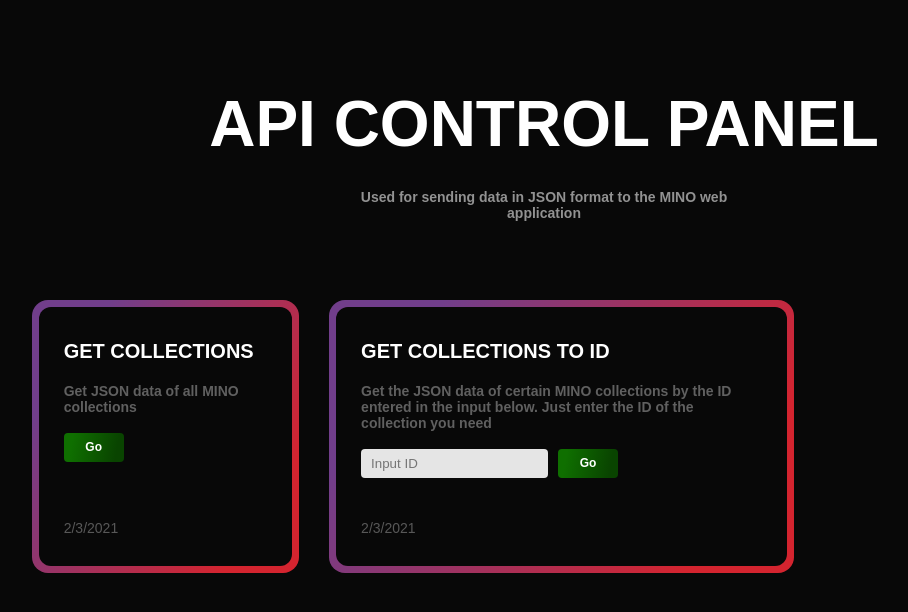
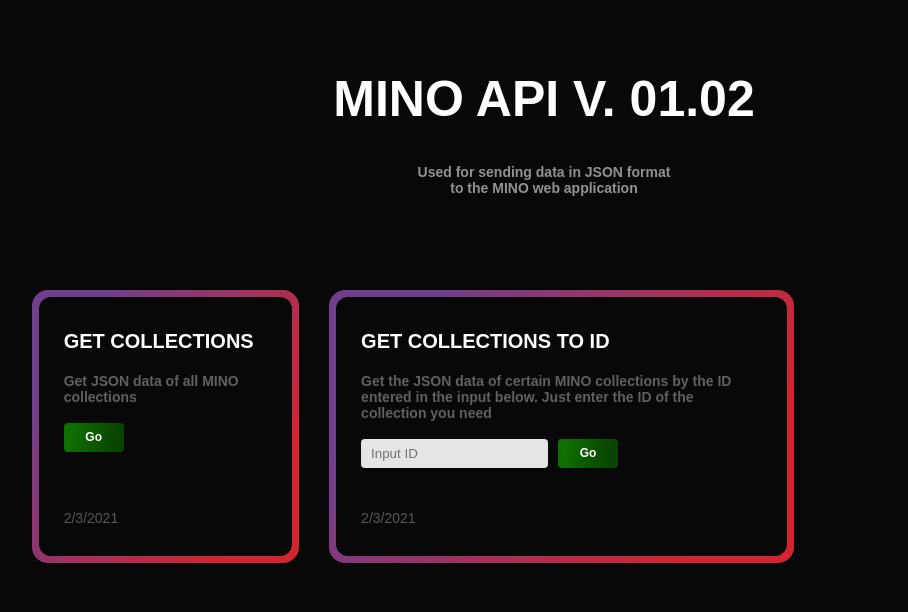
Before and after one commit to ssandry/mino-api, a Flask app: page / in a window 1280 px wide. Shown: the part 131-743 px from the top of the page, without its empty margins (96-1004 px from the left). Run offline with Flask 2, Linux system fonts and the light colour scheme.

Commit message:
Correct styles

```diff
--- a/static/main.css
+++ b/static/main.css
@@ -43,7 +43,7 @@ body {
 
 section.head {
     width: 100%;
-    height: 300px;
+    height: 250px;
     display: flex;
     align-items: center;
     justify-content: center;
@@ -63,7 +63,7 @@ section.head div h1 {
     font-family: "Arial";
     font-style: normal;
     font-weight: 900;
-    font-size: 64px;
+    font-size: 50px;
     line-height: 90px;
     text-transform: uppercase;
 
@@ -94,6 +94,8 @@ section.controll-grid {
     box-sizing: border-box;
     padding-left: 10vw;
     padding-right: 10vw;
+
+    margin-top: 40px;
 }
 
 section.controll-grid .card {
--- a/templates/index.html
+++ b/templates/index.html
@@ -3,7 +3,7 @@
 {% block body %}
     <section class="head" >
         <div>
-            <h1>API control panel</h1>
+            <h1>MINO API V. 01.02</h1>
             <p>Used for sending data in JSON format to the MINO web application</p>
         </div>
     </section>
```
